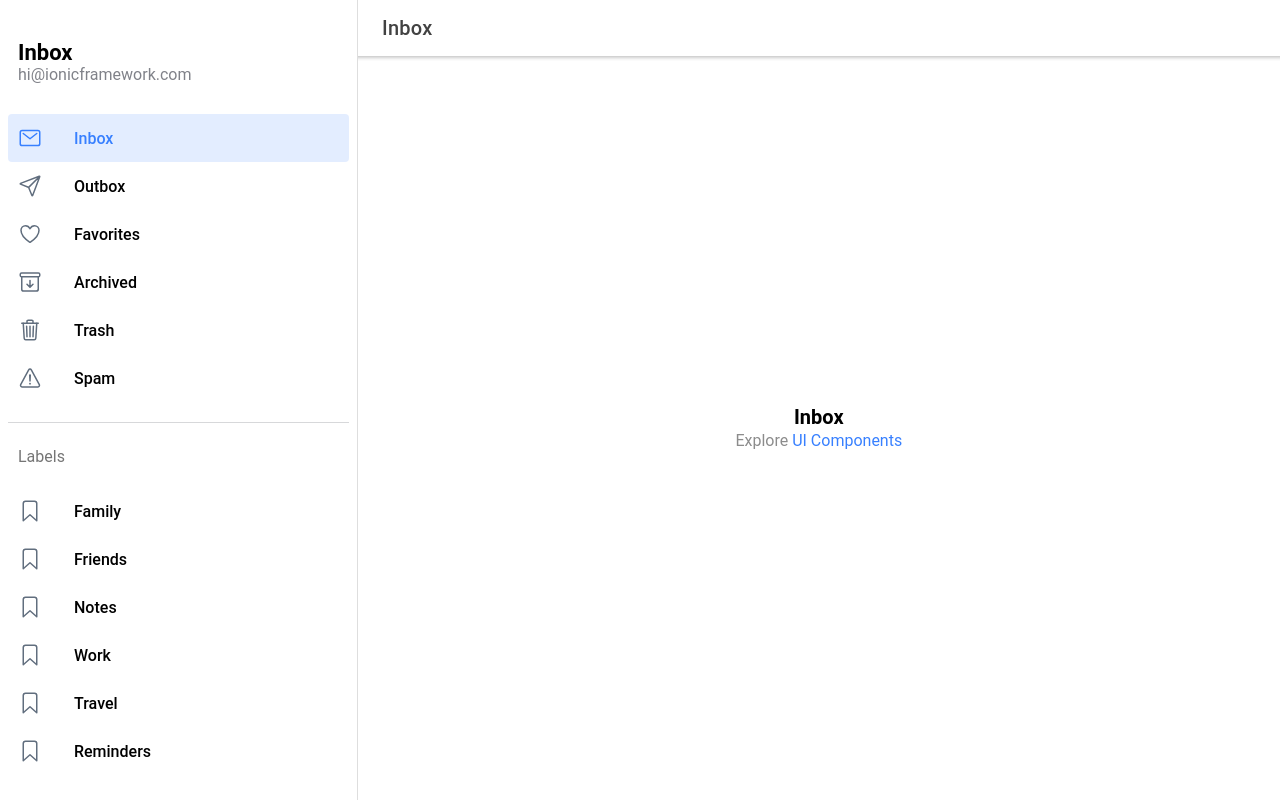
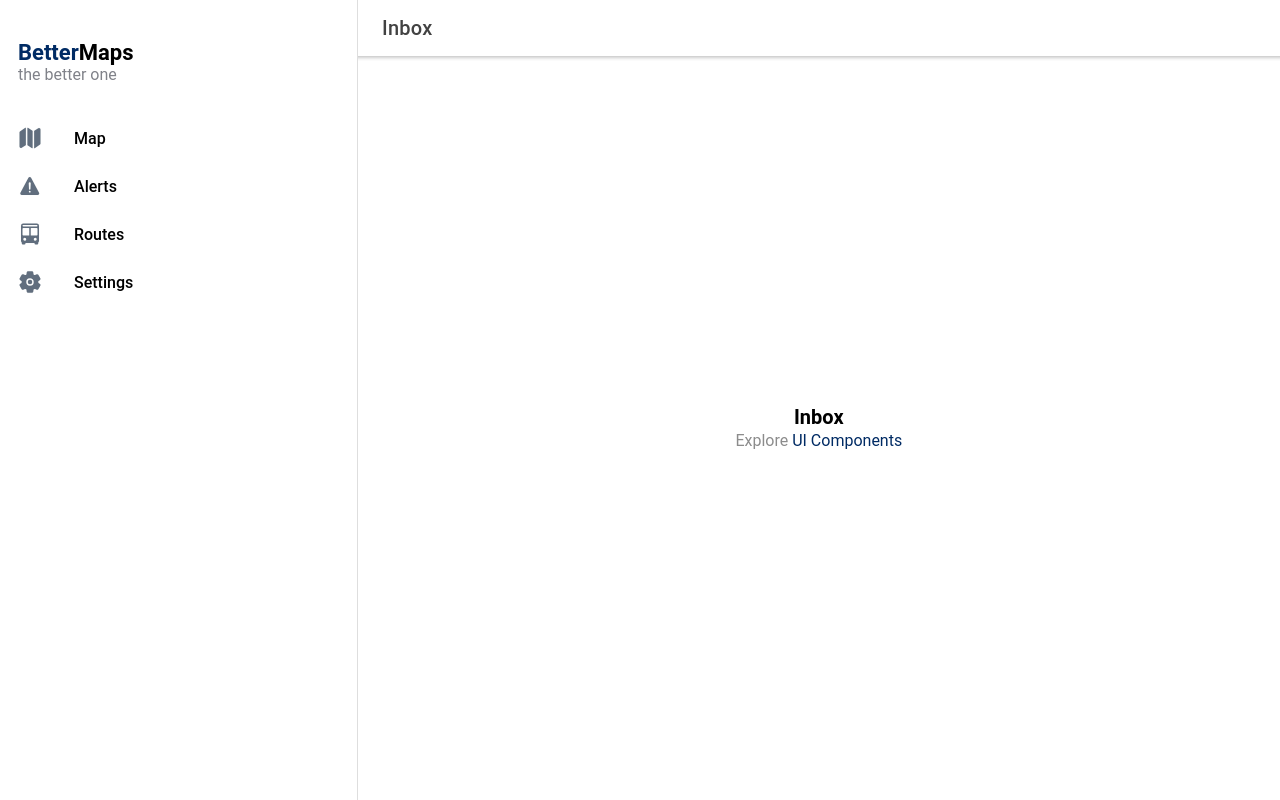
Before and after one commit to sidpagariya/better-maps, a React (Create React App) app: page /page/Inbox in a window 1280 px wide. Built offline with nearby package versions, Linux system fonts and the light colour scheme.

Commit message:
Setup primary colors and basic tabs with names and icons

```diff
--- a/src/components/Menu.css
+++ b/src/components/Menu.css
@@ -21,10 +21,6 @@ ion-menu.md ion-list-header, ion-menu.md ion-note {
   padding-left: 10px;
 }
 
-ion-menu.md ion-list#inbox-list {
-  border-bottom: 1px solid var(--ion-color-step-150, #d7d8da);
-}
-
 ion-menu.md ion-list#inbox-list ion-list-header {
   font-size: 22px;
   font-weight: 600;
@@ -41,7 +37,7 @@ ion-menu.md ion-list#labels-list ion-list-header {
 ion-menu.md ion-item {
   --padding-start: 10px;
   --padding-end: 10px;
-  border-radius: 4px;
+  border-radius: 10px;
 }
 
 ion-menu.md ion-item.selected {
@@ -100,6 +96,8 @@ ion-menu.ios ion-note {
 
 ion-menu.ios ion-note {
   margin-bottom: 8px;
+  font-style: italic;
+  text-decoration-line: underline;
 }
 
 ion-note {
@@ -111,3 +109,15 @@ ion-note {
 ion-item.selected {
   --color: var(--ion-color-primary);
 }
+
+.color-maize {
+  color: #FFCD00;
+}
+
+.color-blue {
+  color: #002B64;
+}
+
+.color-highlighted {
+  color: var(--ion-color-primary);
+}
--- a/src/components/Menu.tsx
+++ b/src/components/Menu.tsx
@@ -11,7 +11,7 @@ import {
 } from '@ionic/react';
 import React from 'react';
 import { RouteComponentProps, withRouter } from 'react-router-dom';
-import { archiveOutline, archiveSharp, bookmarkOutline, heartOutline, heartSharp, mailOutline, mailSharp, paperPlaneOutline, paperPlaneSharp, trashOutline, trashSharp, warningOutline, warningSharp } from 'ionicons/icons';
+import { warningSharp, warning, mapSharp, map, bus, busSharp, settings, settingsSharp } from 'ionicons/icons';
 import './Menu.css';
 
 interface MenuProps extends RouteComponentProps {
@@ -27,53 +27,39 @@ interface AppPage {
 
 const appPages: AppPage[] = [
   {
-    title: 'Inbox',
-    url: '/page/Inbox',
-    iosIcon: mailOutline,
-    mdIcon: mailSharp
+    title: 'Map',
+    url: '/page/Map',
+    iosIcon: map,
+    mdIcon: mapSharp
   },
   {
-    title: 'Outbox',
-    url: '/page/Outbox',
-    iosIcon: paperPlaneOutline,
-    mdIcon: paperPlaneSharp
+    title: 'Alerts',
+    url: '/page/Alerts',
+    iosIcon: warning,
+    mdIcon: warningSharp
   },
   {
-    title: 'Favorites',
-    url: '/page/Favorites',
-    iosIcon: heartOutline,
-    mdIcon: heartSharp
+    title: 'Routes',
+    url: '/page/Routes',
+    iosIcon: bus,
+    mdIcon: busSharp,
   },
   {
-    title: 'Archived',
-    url: '/page/Archived',
-    iosIcon: archiveOutline,
-    mdIcon: archiveSharp
-  },
-  {
-    title: 'Trash',
-    url: '/page/Trash',
-    iosIcon: trashOutline,
-    mdIcon: trashSharp
-  },
-  {
-    title: 'Spam',
-    url: '/page/Spam',
-    iosIcon: warningOutline,
-    mdIcon: warningSharp
+    title: 'Settings',
+    url: '/page/Settings',
+    iosIcon: settings,
+    mdIcon: settingsSharp
   }
 ];
-
-const labels = ['Family', 'Friends', 'Notes', 'Work', 'Travel', 'Reminders'];
 
 const Menu: React.FunctionComponent<MenuProps> = ({ selectedPage }) => {
 
   return (
     <IonMenu contentId="main" type="overlay">
       <IonContent>
-        <IonList id="inbox-list">
-          <IonListHeader>Inbox</IonListHeader>
-          <IonNote>hi@ionicframework.com</IonNote>
+        <IonList id="inbox-list" lines="none">
+          <IonListHeader><span className="color-highlighted">Better</span><span>Maps</span></IonListHeader>
+          <IonNote>the better one</IonNote>
           {appPages.map((appPage, index) => {
             return (
               <IonMenuToggle key={index} autoHide={false}>
@@ -85,16 +71,6 @@ const Menu: React.FunctionComponent<MenuProps> = ({ selectedPage }) => {
             );
           })}
         </IonList>
-
-        <IonList id="labels-list">
-          <IonListHeader>Labels</IonListHeader>
-          {labels.map((label, index) => (
-            <IonItem lines="none" key={index}>
-              <IonIcon slot="start" icon={bookmarkOutline} />
-              <IonLabel>{label}</IonLabel>
-            </IonItem>
-          ))}
-        </IonList>
       </IonContent>
     </IonMenu>
   );
--- a/src/theme/variables.css
+++ b/src/theme/variables.css
@@ -4,12 +4,12 @@ http://ionicframework.com/docs/theming/ */
 /** Ionic CSS Variables **/
 :root {
   /** primary **/
-  --ion-color-primary: #3880ff;
-  --ion-color-primary-rgb: 56, 128, 255;
+  --ion-color-primary: #002B64;
+  --ion-color-primary-rgb: 0, 43, 100;
   --ion-color-primary-contrast: #ffffff;
   --ion-color-primary-contrast-rgb: 255, 255, 255;
-  --ion-color-primary-shade: #3171e0;
-  --ion-color-primary-tint: #4c8dff;
+  --ion-color-primary-shade: #003172;
+  --ion-color-primary-tint: #002B64;
 
   /** secondary **/
   --ion-color-secondary: #3dc2ff;
@@ -83,12 +83,12 @@ http://ionicframework.com/docs/theming/ */
    */
 
   body {
-    --ion-color-primary: #428cff;
-    --ion-color-primary-rgb: 66,140,255;
+    --ion-color-primary: #FFCD00;
+    --ion-color-primary-rgb: 255,205,0;
     --ion-color-primary-contrast: #ffffff;
     --ion-color-primary-contrast-rgb: 255,255,255;
-    --ion-color-primary-shade: #3a7be0;
-    --ion-color-primary-tint: #5598ff;
+    --ion-color-primary-shade: #EBBC00;
+    --ion-color-primary-tint: #FFCD00;
 
     --ion-color-secondary: #50c8ff;
     --ion-color-secondary-rgb: 80,200,255;
```
